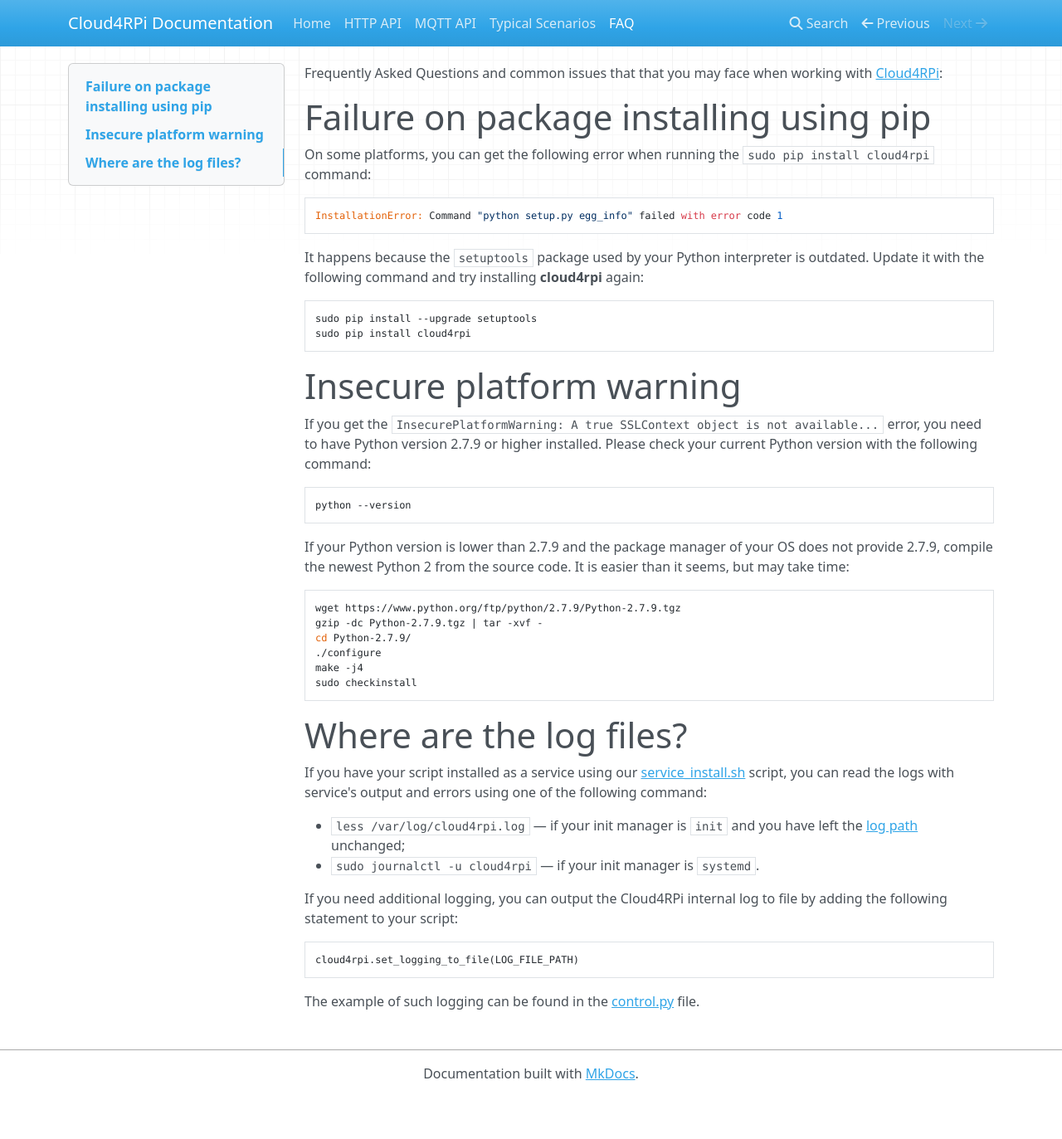
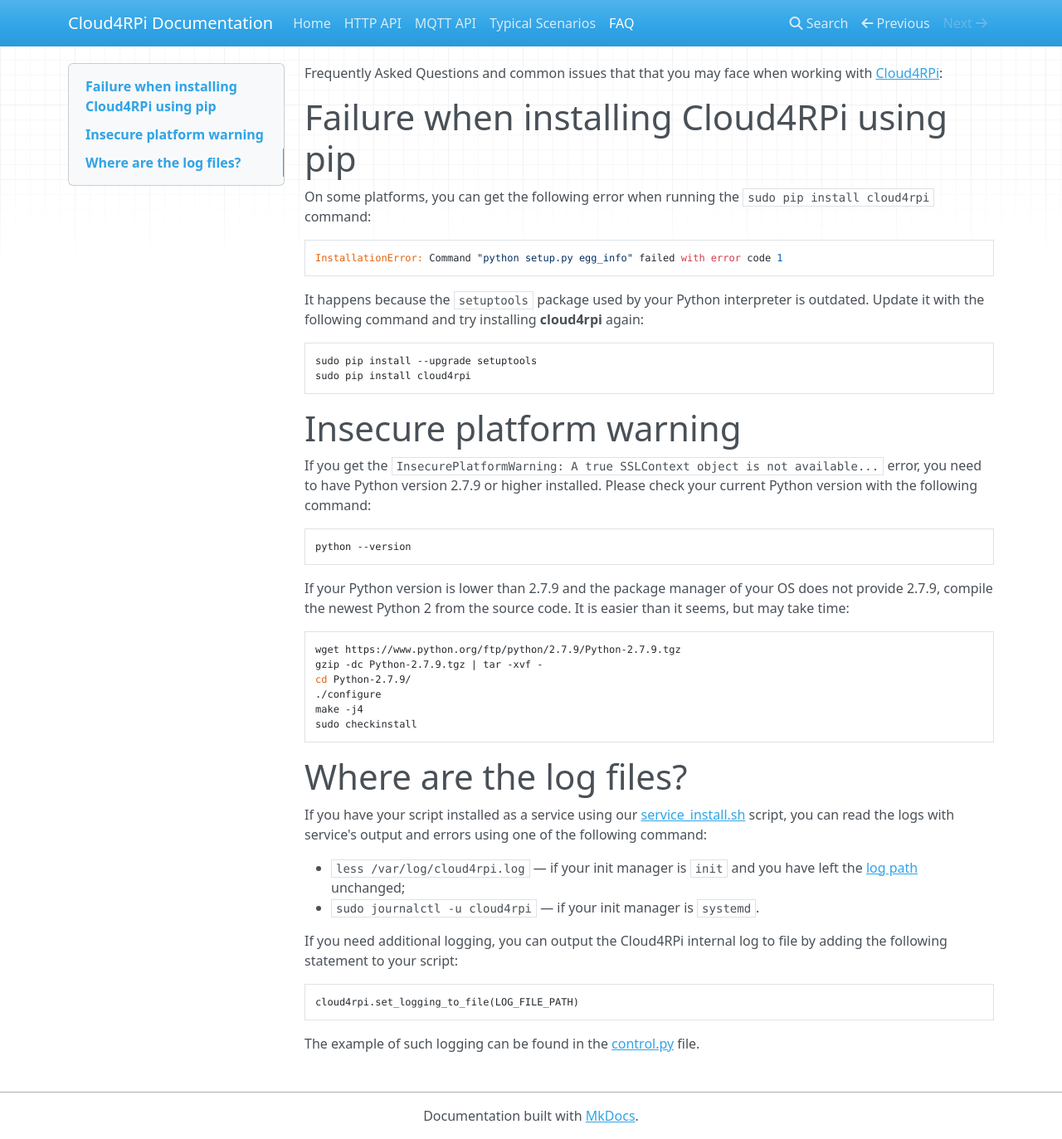
Before and after one commit to cloud4rpi/docs, an MkDocs documentation site: the page built from docs/faq.md, in a window 1280 px wide and 1373 px high. Shown: the whole window at 83% size. Built offline with MkDocs 1.6.1, drawn with Linux system fonts in a browser that asks for light colours; nearby versions of some CDN libraries; old or Windows-style settings are respelled for this version of MkDocs.

Commit message:
better wording (maybe)

```diff
--- a/docs/faq.md
+++ b/docs/faq.md
@@ -1,6 +1,6 @@
 Frequently Asked Questions and common issues that that you may face when working with [Cloud4RPi](https://cloud4rpi.io):
 
-# Failure on package installing using pip
+# Failure when installing Cloud4RPi using pip
 
 On some platforms, you can get the following error when running the `sudo pip install cloud4rpi` command:
 
```
